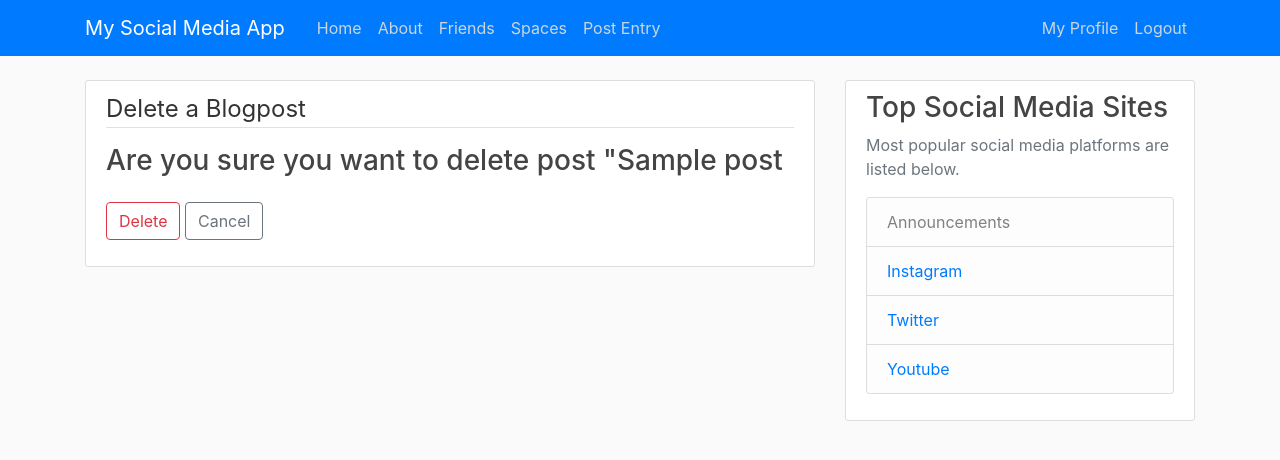
After one commit to sehmuzc/Boun1, a Django app: page /post/1/delete/ in a window 1280 px wide. The commit adds this page. Shown: the top 460 px of the page. Run offline with Django 4.2, Linux system fonts and the light colour scheme; a user stored in the database is signed in; tables that the repository leaves empty hold one stand-in row (values such as "Sample post"); some libraries are stand-ins or nearby versions.

Commit message:
Post update and delete properties have been added.
Users can now update and delete their own posts.

```diff
--- a/socialmediaapp/blog/templates/blog/base.html
+++ b/socialmediaapp/blog/templates/blog/base.html
@@ -36,7 +36,7 @@
 {% if user.is_authenticated %}
           <a class="nav-item nav-link" href="/friends">Friends</a>
           <a class="nav-item nav-link" href="/spaces">Spaces</a>
-	   <a class="nav-item nav-link" href="/post/new">Post Entry</a>
+            <a class="nav-item nav-link" href="/post/new">Post Entry</a>
 {% endif %}
         </div>
         <!-- Navbar Right Side -->
--- a/socialmediaapp/blog/templates/blog/home.html
+++ b/socialmediaapp/blog/templates/blog/home.html
@@ -11,8 +11,8 @@
             <p class="article-content">{{ post.content }}</p>
          </div>
     	      <a class="mr-2" href="#">{{ post.author }}</a>
-            <small class="text-muted">{{ post.date_posted |date:"d F Y H:i:s"}}</small>
-            <a href="{{ post.link}}"> Link </a>
+            <small class="mr-3" class="text-muted">{{ post.date_posted |date:"d F Y H:i:s"}}</small>
+            <a class="btn btn-success mr-3" href="{{ post.link}}"> Go to Link </a>
  </div>
 </article>
 {% endif %}
--- /dev/null
+++ b/socialmediaapp/blog/templates/blog/post_confirm_delete.html
@@ -0,0 +1,16 @@
+{% extends "blog/base.html" %}
+{% block content %}
+	<div class="content-section">
+		<form method="POST">
+			{% csrf_token %}
+			<fieldset class="form-group">
+				<legend class="border-bottom mb-3">Delete a Blogpost</legend>
+				<h3>Are you sure you want to delete post "{{object.title}}</h3>
+			</fieldset>
+			<div class="form-group">
+				<button class="btn btn-outline-danger" type="submit"> Delete </button>
+				<a class="btn btn-outline-secondary" href ="{% url 'post-detail' object.id %}"> Cancel</a>
+			</div>
+		</form>
+	</div>
+{% endblock content %}
--- a/socialmediaapp/blog/templates/blog/post_form.html
+++ b/socialmediaapp/blog/templates/blog/post_form.html
@@ -9,7 +9,7 @@
 						{{ form|crispy }}
 			</fieldset>
 			<div class="form-group">
-				<button class="btn btn-outline-info" type="submit"> Create </button>
+				<button class="btn btn-outline-info" type="submit"> Post </button>
 			</div>
 		</form>
 
--- a/socialmediaapp/blog/urls.py
+++ b/socialmediaapp/blog/urls.py
@@ -13,14 +13,21 @@ Including another URLconf
     1. Import the include() function: from django.urls import include, path
     2. Add a URL to urlpatterns:  path('blog/', include('blog.urls'))
 """
-
 from django.urls import path
-from .views import (PostListView, PostDetailView, PostCreateView)
 from .import views
+from .views import (
+    PostListView,
+    PostCreateView,
+    PostDetailView,
+    PostUpdateView,
+    PostDeleteView
+)
 
 urlpatterns = [
     path('', PostListView.as_view(), name='blog-home'),
     path('post/<int:pk>/', PostDetailView.as_view(), name='post-detail'),
+    path('post/<int:pk>/update/', PostUpdateView.as_view(), name='post-update'),
+    path('post/<int:pk>/delete/', PostDeleteView.as_view(), name='post-delete'),
     path('post/new/', PostCreateView.as_view(), name='post-create'),
     path('about/', views.about, name='blog-about'),
 ]
--- a/socialmediaapp/blog/views.py
+++ b/socialmediaapp/blog/views.py
@@ -1,8 +1,11 @@
 from django.shortcuts import render
 from .models import Post
+from django.contrib.auth.mixins import LoginRequiredMixin, UserPassesTestMixin
 from django.views.generic import ListView
 from django.views.generic import DetailView # This view is imported for blogpost details.
 from django.views.generic import CreateView
+from django.views.generic import UpdateView
+from django.views.generic import DeleteView
 
 posts = [
     {
@@ -29,7 +32,7 @@ def about(request):
     context =  {
         'posts': Post.objects.all()
        }
-    return render(request,'blog/about.html',{'title':'AboutView'})
+    return render(request,'blog/about.html',{'title':'About Page'})
 
 class PostListView(ListView):
     model= Post
@@ -40,9 +43,32 @@ class PostListView(ListView):
 class PostDetailView(DetailView):
     model = Post
 
-class PostCreateView(CreateView):
+#LoginRequiredMixin post entry sayfasına girildiğinde logine yönlendirme için kullanılıyor.
+class PostCreateView(LoginRequiredMixin, CreateView):
     model = Post
     fields = ['title' , 'content', 'link']
     def form_valid(self, form):
         form.instance.author=self.request.user
         return super().form_valid(form)
+
+class PostUpdateView(LoginRequiredMixin,UserPassesTestMixin, UpdateView):
+    model = Post
+    fields = ['title' , 'content', 'link']
+    def form_valid(self, form):
+        form.instance.author=self.request.user
+        return super().form_valid(form)
+    def test_func(self):
+        post = self.get_object()
+        if self.request.user == post.author:
+            return 1
+        return 0
+
+
+class PostDeleteView(LoginRequiredMixin,UserPassesTestMixin,DeleteView):
+    model = Post
+    success_url='/'
+    def test_func(self):
+        post = self.get_object()
+        if self.request.user == post.author:
+            return 1
+        return 0
```
Also changed, not shown: socialmediaapp/blog/templates/blog/post_detail.html (+9 -3 lines).
